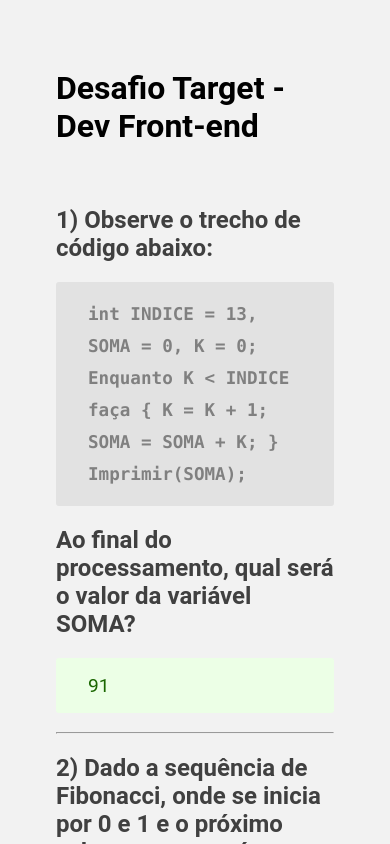
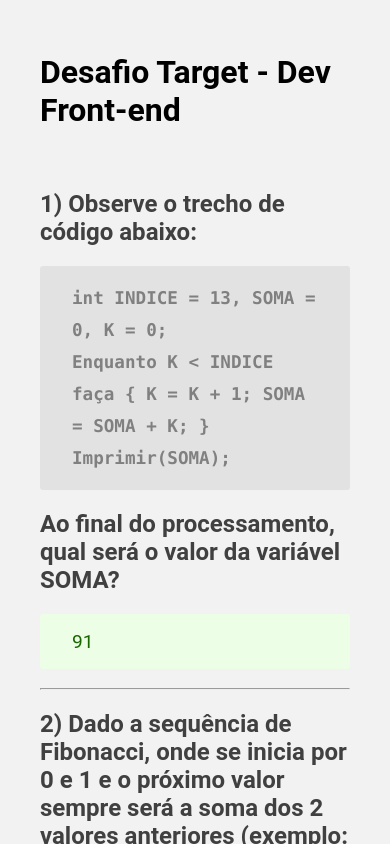
Before and after one commit to JaqueBRSilva/desafio-target-dev-frontend, an Angular app: page / in a window 390 px wide. Shown: the top 844 px of the page. Built offline with nearby package versions, Linux system fonts and the light colour scheme.

Commit message:
styles: add 'media query' p/ responsividade

```diff
--- a/src/styles.css
+++ b/src/styles.css
@@ -4,7 +4,7 @@
   font-family: "Franklin Gothic Book", "Roboto", "Arial", sans-serif;
   font-size: 1rem;
   background: #f2f2f2;
-  padding: 3rem;
+  padding: 3rem 20rem;
 }
 
 h2 {
@@ -18,3 +18,9 @@
   padding: 1rem 0;
   color: #808080;
 }
+
+@media screen and (max-width: 768px) {
+  :root {
+    padding: 2rem;
+  }
+}
```
